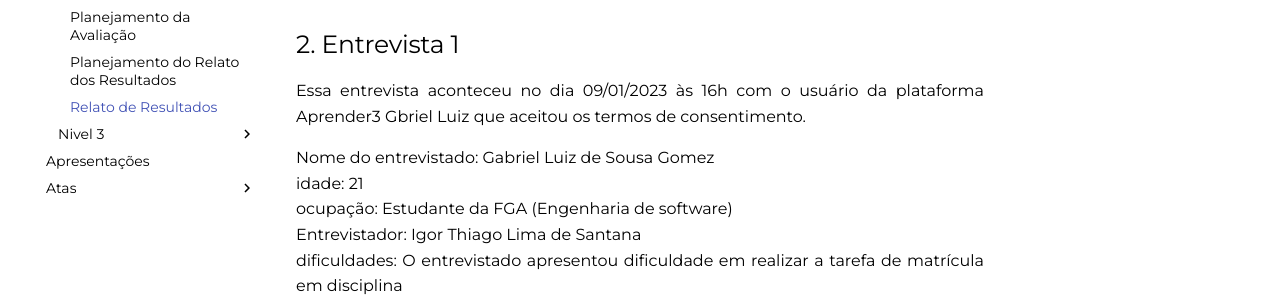
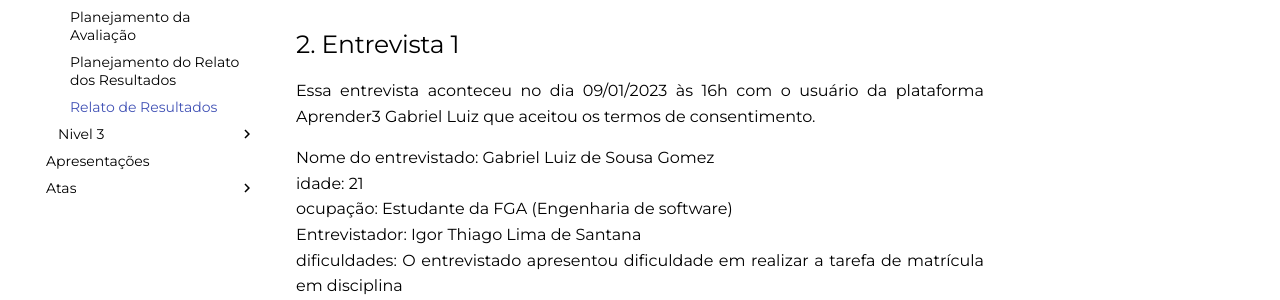
Before and after one commit to mdsreq-fga-unb/2022.2-Aprender3, an MkDocs documentation site: the page built from docs/DesignAvalDesenv/nivel2/relato_de_resultados.md, in a window 1280 px wide and 1400 px high. Shown: the part 346-646 px from the top of the window. Built offline with MkDocs 1.6.1 and Material for MkDocs 9.7.7, drawn with Linux system fonts in a browser that asks for light colours; some of the changed text lies outside the part shown.

Commit message:
Correção relato de resultados

```diff
--- a/docs/DesignAvalDesenv/nivel2/relato_de_resultados.md
+++ b/docs/DesignAvalDesenv/nivel2/relato_de_resultados.md
@@ -6,7 +6,7 @@ Este documento foi feito seguindo o planejamento do relato dos resultados do pro
 
 ## 2. Entrevista 1
 
-Essa entrevista aconteceu no dia 09/01/2023 às 16h com o usuário da plataforma Aprender3 Gbriel Luiz que aceitou os termos de consentimento.
+Essa entrevista aconteceu no dia 09/01/2023 às 16h com o usuário da plataforma Aprender3 Gabriel Luiz que aceitou os termos de consentimento.
 
 Nome do entrevistado: Gabriel Luiz de Sousa Gomez<br/>
 idade: 21<br/>
```
Also changed, not shown: other parts of docs/DesignAvalDesenv/nivel2/relato_de_resultados.md (+1 -1 lines).
